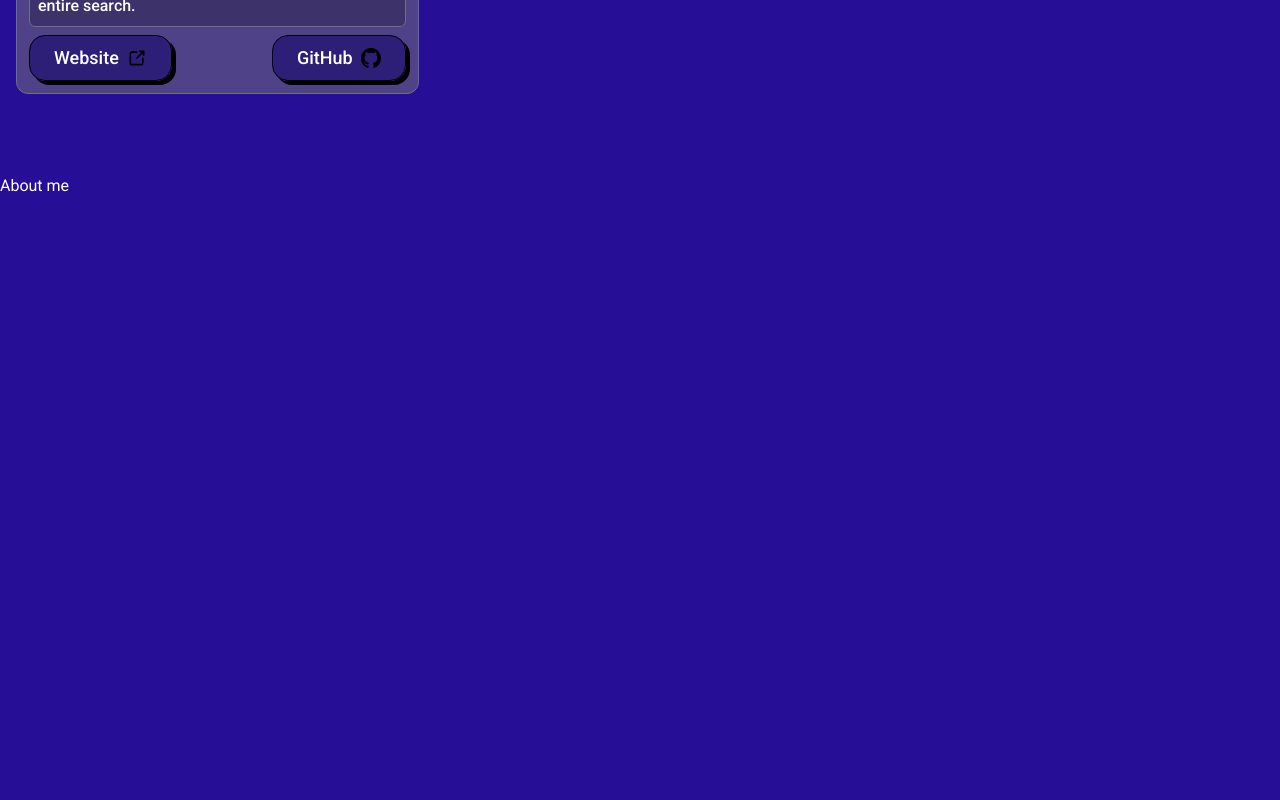
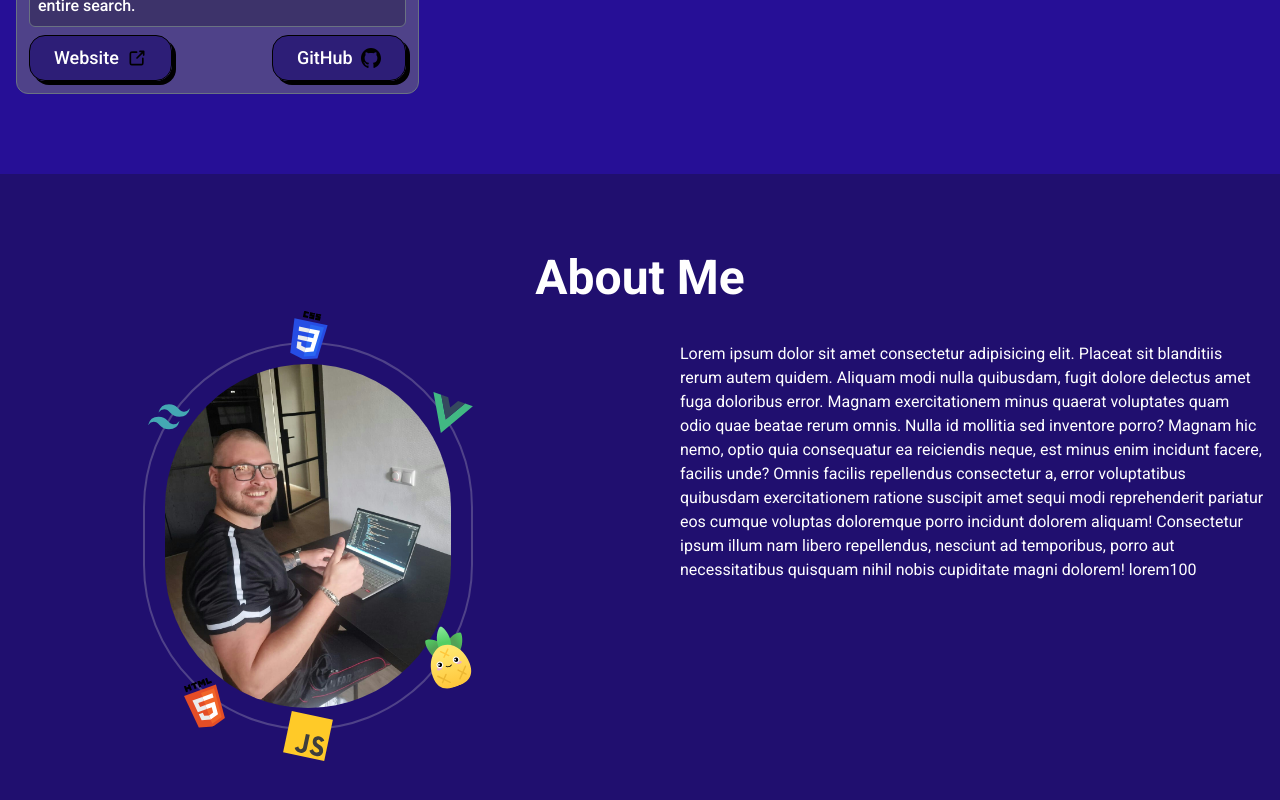
Before and after one commit to DannyHTML/Portfolio, a Vue app: page / in a window 1280 px wide. Shown: the part 2350-3150 px from the top of the page. Before the commit the page ends 2548 px from the top, so only its background shows below. Built offline with nearby package versions, Linux system fonts and the light colour scheme.

Commit message:
Created the about me page. Added a TODO. Used dummy data, need te replace it with real data.

```diff
--- a/src/App.vue
+++ b/src/App.vue
@@ -11,6 +11,7 @@ import AboutMe from './components/AboutMe.vue';
   <!-- TODO: Add meta description and keywords plus other SEO relevant tags like image in index.html -->
   <!-- TODO: I should not forgot to make a footer!!! -->
   <!-- TODO: Also not forgot about making a clean ABOUT ME section -->
+  <!-- TODO: Make a View Resume download button, I will show it in the header/nav and the about me section -->
 
   <main>
     <div class="backgroundImage relative min-h-screen">
--- a/src/components/AboutMe.vue
+++ b/src/components/AboutMe.vue
@@ -1,5 +1,76 @@
 <template>
-  <div>About me</div>
+  <div class="bg-primary py-20">
+    <div class="container">
+      <h2 id="about" class="mb-10 text-center text-5xl font-bold">About Me</h2>
+      <div class="md:flex md:gap-20">
+        <div class="flex flex-1 items-center justify-center">
+          <div class="border-medium-purple relative rounded-full border-2">
+            <img
+              src="../assets/danny.jpg"
+              alt="Picture of Danny Jager"
+              class="h-96 rounded-full object-cover p-5"
+            />
+            <span>
+              <img
+                src="../assets/vue-logo.svg"
+                alt="Vue logo"
+                class="absolute top-12 right-0 w-12 rotate-20"
+              />
+            </span>
+            <span>
+              <img
+                src="../assets/tailwind-logo.svg"
+                alt="Tailwind logo"
+                class="absolute top-12 left-0 w-12"
+              />
+            </span>
+            <span>
+              <img
+                src="../assets/pinia-logo.svg"
+                alt="Pinia logo"
+                class="absolute right-0 bottom-10 w-12 -rotate-20"
+              />
+            </span>
+            <span>
+              <img
+                src="../assets/html-5-logo.svg"
+                alt="HTML logo"
+                class="absolute bottom-0 left-9 w-12 -rotate-20"
+              />
+            </span>
+            <span>
+              <img
+                src="../assets/css-3-logo.svg"
+                alt="CSS logo"
+                class="absolute -top-8 right-1/2 w-12 translate-x-1/2 rotate-12"
+              />
+            </span>
+            <span>
+              <img
+                src="../assets/javascript-logo.svg"
+                alt="JavaScript logo"
+                class="absolute right-1/2 -bottom-8 w-12 translate-x-1/2 rotate-12"
+              />
+            </span>
+          </div>
+        </div>
+        <!-- About me text -->
+        <div class="mt-14 flex-1 md:mt-0">
+          <p>
+            Lorem ipsum dolor sit amet consectetur adipisicing elit. Placeat sit blanditiis rerum
+            autem quidem. Aliquam modi nulla quibusdam, fugit dolore delectus amet fuga doloribus
+            error. Magnam exercitationem minus quaerat voluptates quam odio quae beatae rerum omnis.
+            Nulla id mollitia sed inventore porro? Magnam hic nemo, optio quia consequatur ea
+            reiciendis neque, est minus enim incidunt facere, facilis unde? Omnis facilis
+            repellendus consectetur a, error voluptatibus quibusdam exercitationem ratione suscipit
+            amet sequi modi reprehenderit pariatur eos cumque voluptas doloremque porro incidunt
+            dolorem aliquam! Consectetur ipsum illum nam libero repellendus, nesciunt ad temporibus,
+            porro aut necessitatibus quisquam nihil nobis cupiditate magni dolorem! lorem100
+          </p>
+        </div>
+      </div>
+    </div>
+  </div>
 </template>
 
 <script setup lang="ts"></script>
--- a/src/components/SkillsSection.vue
+++ b/src/components/SkillsSection.vue
@@ -83,7 +83,7 @@ const skills = [
   { title: 'Vue.js', icon: vueLogo },
   { title: 'Pinia', icon: piniaLogo },
   { title: 'TypeScript', icon: typescripLogo },
-  { title: 'Responsive Web Design', icon: responsiveWebDesignLogo },
+  { title: 'Responsive', icon: responsiveWebDesignLogo },
   { title: 'Vite', icon: viteLogo },
   { title: 'NPM', icon: npmLogo },
   { title: 'Tailwind CSS', icon: tailwindLogo },
```
Also changed, not shown: src/assets/danny.jpg (added).
